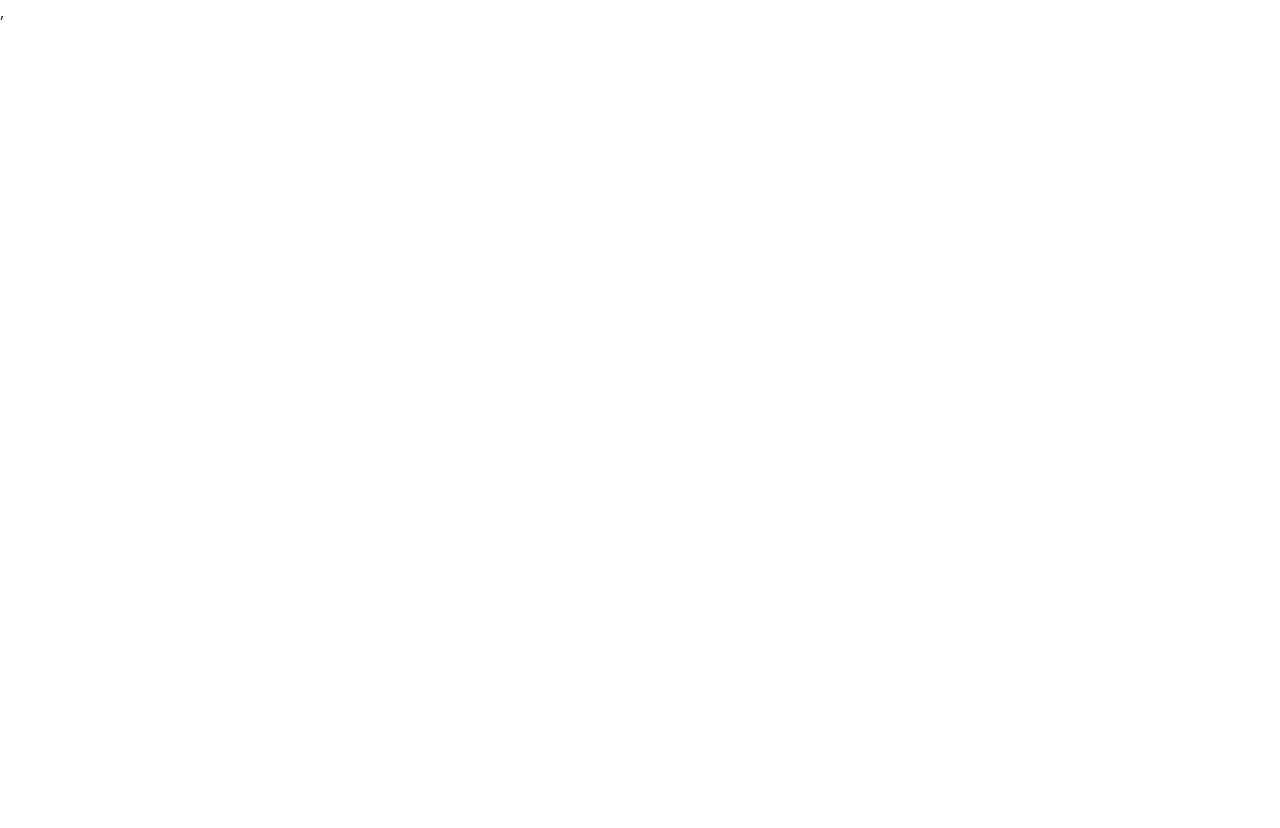
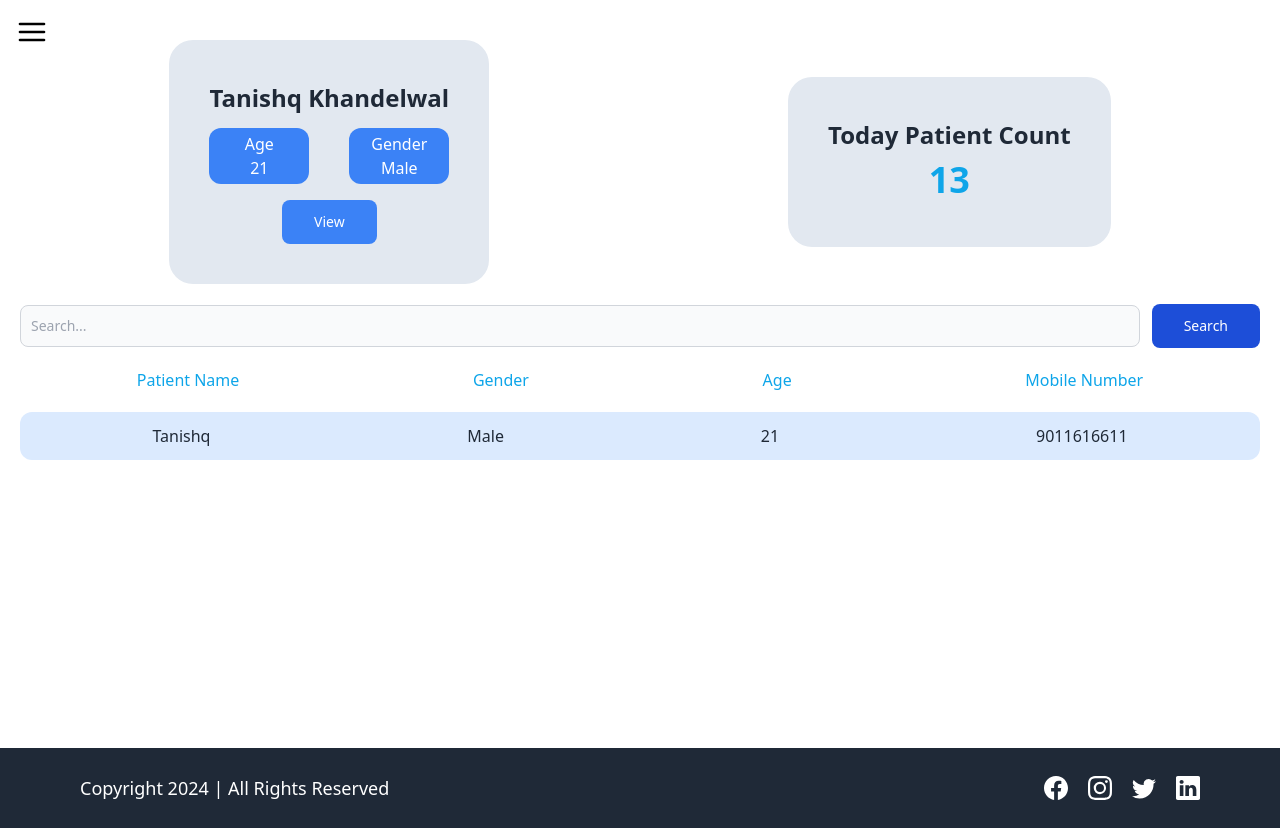
Before and after one commit to tanishq-khandelwal/Fullstack-Medvault, a React (Vite) app in the folder Frontend/medvault/: page /dashboard in a window 1280 px wide. Before the commit this address had no page. Before the commit the page ends 800 px from the top, so only its background shows below. Built offline with nearby package versions, Linux system fonts and the light colour scheme.

Commit message:
Added Dashboard Page

```diff
--- a/Frontend/medvault/src/App.jsx
+++ b/Frontend/medvault/src/App.jsx
@@ -9,6 +9,7 @@ import Login from "./pages/Login.jsx";
 import SignUp from "./pages/Signup.jsx";
 import PatientList from "./pages/Patient/patientList.jsx";
 import Contact from "./pages/contact.jsx";
+import Dashboard from "./pages/dashboard.jsx";
 
 function App() {
   return (
@@ -19,6 +20,7 @@ function App() {
         <Route path="/signup" element={<SignUp/>}/>
         <Route path="/patientList" element={<PatientList/>}/>
         <Route path="/contact" element={<Contact/>}/>
+        <Route path="/dashboard" element={<Dashboard/>}/>
 
       </Routes>
     </Provider>
--- a/Frontend/medvault/src/layout/Layout.jsx
+++ b/Frontend/medvault/src/layout/Layout.jsx
@@ -64,7 +64,7 @@ const Layout = ({ children }) => {
               <Link to={"/"}>Home</Link>
             </li>
             <li>
-              <a>Dashboard</a>
+            <Link to={"/dashboard"}>Dashboard</Link>
             </li>
             <li>
               <Link to={"/patientList"}>Patient List</Link>
@@ -78,12 +78,16 @@ const Layout = ({ children }) => {
             {!isLoggedIn && (
               <div className="absolute bottom-4 w-full ">
                 <div className="w-full flex items-center justify-center">
+                <Link to={"/login"}>
                   <button className="btn-primary px-10 py-2 font-semibold rounded-md   bg-blue-500 text-white mr-4 ">
-                    <Link to={"/login"}>Login</Link>
+                    Login
                   </button>
+                  </Link>
+                  <Link to={"/signup"}>
                   <button className="btn-secondary px-8 py-2 font-semibold rounded-md  bg-[#DE9604] text-white">
-                    <Link to={"/signup"}>Signup</Link>
+                    Signup
                   </button>
+                  </Link>
                 </div>
               </div>
             )}
@@ -91,12 +95,16 @@ const Layout = ({ children }) => {
             {isLoggedIn && (
               <div className="absolute bottom-4 w-full">
                 <div className="w-full flex items-center justify-center">
+                <Link to={"/profile"}>
                   <button className="btn-primary px-10 py-2 font-semibold rounded-md   bg-blue-500 text-white mr-4">
-                    <Link to={"/profile"}>Profile</Link>
+                    Profile
                   </button>
+                  </Link>
+                  <Link to={"/logout"}>
                   <button className="btn-secondary px-8 py-2 font-semibold rounded-md  bg-red-600 text-white">
-                    <Link to={"/logout"}>Logout</Link>
+                    Logout
                   </button>
+                  </Link>
                 </div>
               </div>
             )}
--- a/Frontend/medvault/src/pages/Homepage.jsx
+++ b/Frontend/medvault/src/pages/Homepage.jsx
@@ -8,6 +8,7 @@ import image2 from "../assets/image3.png";
 import image3 from "../assets/image.png";
 import homepageimg from "../assets/Homepage2.png";
 import { GiStairsGoal } from "react-icons/gi";
+import { Link } from "react-router-dom";
 
 const HomePage = () => {
   return (
@@ -35,12 +36,14 @@ const HomePage = () => {
               Healthcare Professionals
             </p>
             <div className="flex justify-center lg:justify-start mt-3 lg:mt-7">
+            <Link to={"/contact"}>
               <button className="btn border btn-info bg-white hover:bg-blue-600 hover:text-white text-blue-600 lg:mr-4">
-                Contact Us
+              Contact Us
               </button>
+              </Link>
 
               <button className="btn border border-[#DE9604] text-[#DE9604] bg-white hover:bg-[#DE9604] hover:text-white">
-                About Us
+                <Link to={"/aboutus"}/> About Us
               </button>
             </div>
           </div>
--- a/Frontend/medvault/src/pages/Signup.jsx
+++ b/Frontend/medvault/src/pages/Signup.jsx
@@ -101,8 +101,8 @@ const SignUp = () => {
           </div>
           <div className="  w-[50rem] mt-[1rem]">
             <div className="flex flex-col items-center justify-center px-6 py-8 mx-auto md:h-screen lg:py-0">
-              <div className="w-full bg-white rounded-lg shadow-2xl md:mt-0 sm:max-w-md xl:p-0">
-                <div className="p-6 space-y-4 md:space-y-6 sm:p-8 h-[45rem] w-100%">
+              <div className="w-[75%] bg-white rounded-lg shadow-2xl md:mt-0  ml-[8rem]" >
+                <div className="p-6 space-y-4 md:space-y-6 sm:p-8 h-[45rem] ">
                   <div className="flex ml-10">
                     <div>
                       <img
--- /dev/null
+++ b/Frontend/medvault/src/pages/dashboard.jsx
@@ -0,0 +1,96 @@
+import React, { useEffect, useState } from "react";
+import { Link, useNavigate } from "react-router-dom";
+import Layout from "../layout/Layout";
+const Dashboard = () => {
+  return (
+    <Layout>
+        <div className="flex">
+      <div className="w-full flex justify-center mt-10">
+        <div className="w-full flex flex-col justify-around items-center gap-5 mx-5">
+          <div className="w-full flex justify-around items-center">
+            <div className="p-10 flex flex-col justify-center items-center bg-slate-200 rounded-3xl">
+              <>
+                <h1 className="font-bold text-[24px]">Tanishq Khandelwal</h1>
+                <div className="flex justify-center items-center gap-10 mt-3">
+                  <div className="w-[100px] flex flex-col justify-center items-center bg-blue-500 text-white p-1 rounded-xl">
+                    <h1>Age</h1>
+                    <p>21</p>
+                  </div>
+                  <div className="w-[100px] flex flex-col justify-center items-center bg-blue-500 text-white p-1 rounded-xl">
+                    <h1>Gender</h1>
+                    <p>Male</p>
+                  </div>
+                </div>
+
+                <div className="flex justify-center items-center mt-4">
+                  <button
+                    type="button"
+                    className="text-white bg-blue-500 hover:bg-blue-600 focus:ring-4 focus:outline-none focus:ring-blue-300 font-medium rounded-lg text-sm px-8 py-3 text-center"
+                    onClick={() => {
+                      // navigate(`/patient-details`);
+                      //   setLocalStorageValueForKey(
+                      //     "patientId",
+                      //     currentPatient._id
+                      //   );
+                    }}
+                  >
+                    <Link to={"/patient-details"}>View</Link>
+                  </button>
+                </div>
+              </>
+            </div>
+            <div className="p-10 flex flex-col justify-center items-center bg-slate-200 rounded-3xl">
+              <h1 className="font-bold text-[24px]">Today Patient Count</h1>
+              <h1 className="font-bold text-[36px] text-sky-500">13</h1>
+            </div>
+          </div>
+          <div className="w-full flex flex-col justify-center items-center gap-5">
+            <div className="w-full flex justify-around items-center gap-3">
+              <div className="w-full">
+                <input
+                  type="text"
+                  name="search"
+                  id="search"
+
+                  onChange={() => {}}
+                  className="bg-gray-50 border border-gray-300 text-gray-900 sm:text-sm rounded-lg focus:ring-primary-600 focus:border-primary-600 block w-full p-2.5"
+                  placeholder="Search..."
+                />
+              </div>
+              <div>
+                <button
+                  type="button"
+                  className="text-white bg-blue-700 hover:bg-blue-800 focus:ring-4 focus:outline-none focus:ring-blue-300 font-medium rounded-lg text-sm px-8 py-3 text-center"
+                >
+                  Search
+                </button>
+              </div>
+            </div>
+            <div className="w-full flex justify-around items-center">
+              <p className="text-sky-500">Patient Name</p>
+              <p className="text-sky-500">Gender</p>
+              <p className="text-sky-500">Age</p>
+              <p className="text-sky-500">Mobile Number</p>
+            </div>
+
+            <>
+              <div
+                //   key={idx}
+                className="w-full flex justify-around items-center bg-blue-100 p-3 rounded-xl gap-4"
+              >
+                <p>Tanishq </p>
+                <p>Male</p>
+                <p>21</p>
+                <p>9011616611</p>
+              </div>
+            </>
+          </div>
+        </div>
+      </div>
+      </div>
+      <br/><br/><br/><br/><br/><br/><br/><br/><br/><br/><br/><br/>
+    </Layout>
+  );
+};
+
+export default Dashboard;
```
